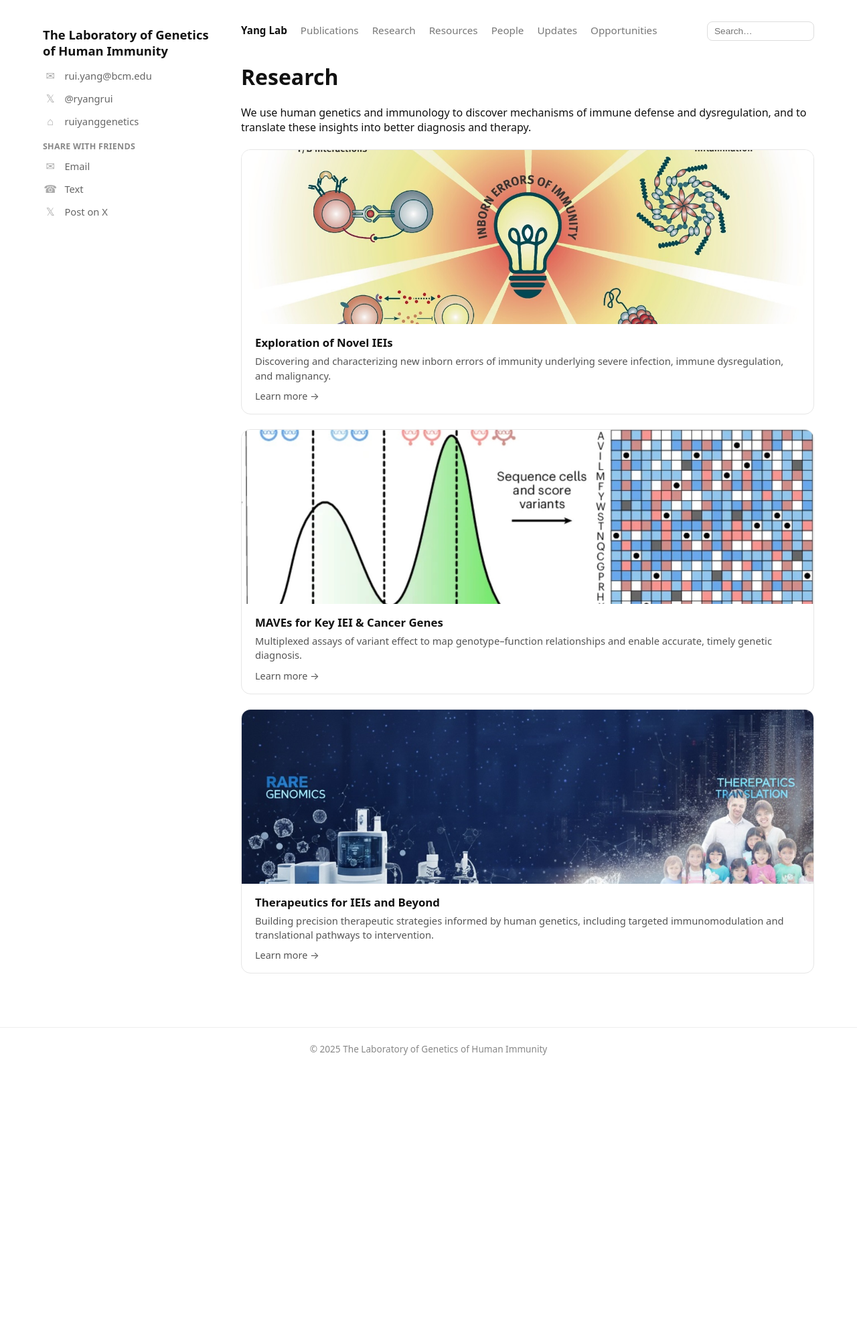
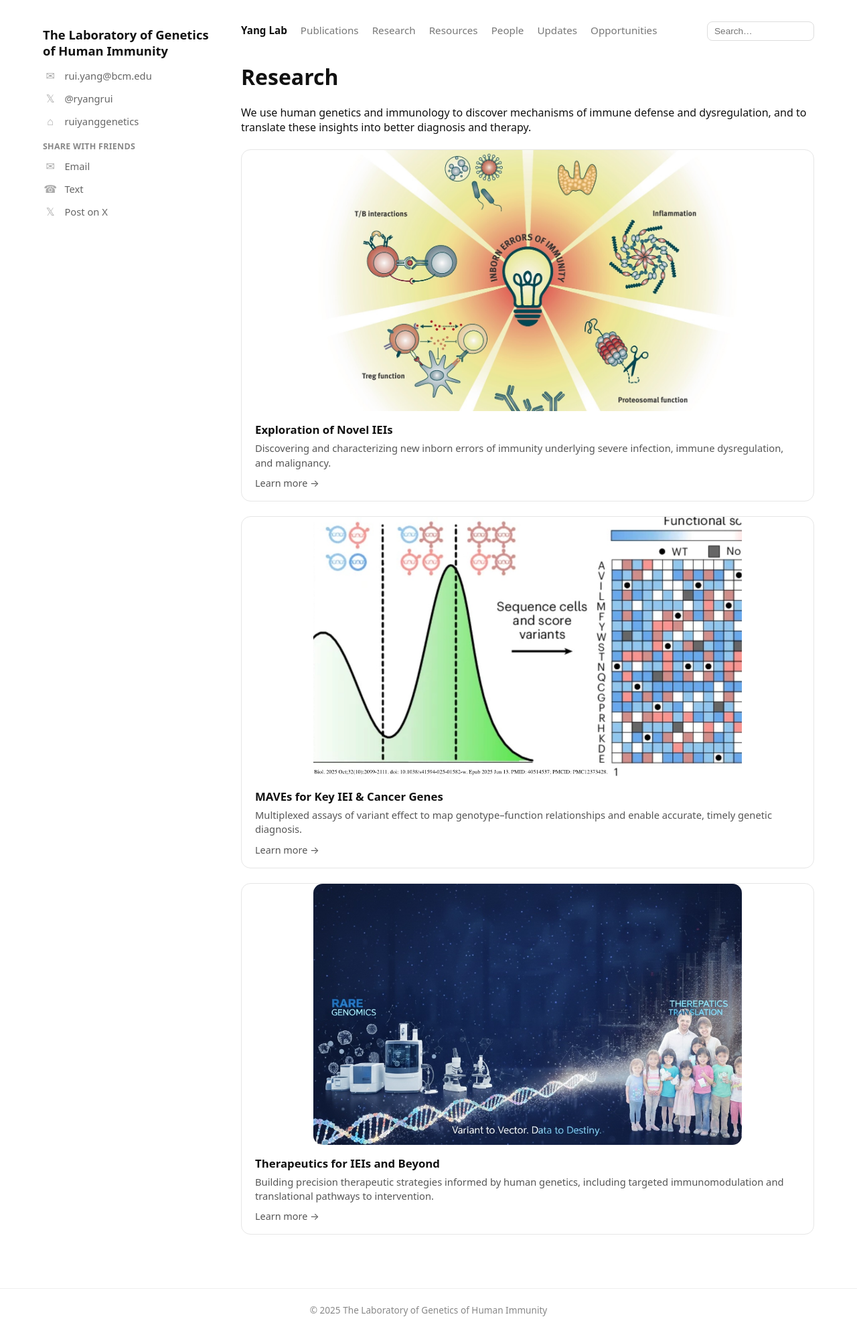
Before and after one commit to ruiyanggenetics/ghilab, a Jekyll site: the page built from research.md, in a window 1280 px wide. Shown: the whole page at 67% size. Built offline with Jekyll 4.4.1, drawn with Linux system fonts in a browser that asks for light colours; before the commit the page ends 1598 px from its top, so only the background shows below that.

Commit message:
Update style.css

```diff
--- a/assets/style.css
+++ b/assets/style.css
@@ -428,7 +428,7 @@ main {
   display: block;
   border: 1px solid #e6e6e6;
   border-radius: 14px;
-  overflow: hidden; /* keeps image rounded */
+  overflow: hidden; /* keeps the card rounded */
   background: #fff;
   transition: background 0.15s ease, transform 0.1s ease;
 }
@@ -438,11 +438,14 @@ main {
   transform: translateY(-1px);
 }
 
+/* Narrower + taller image (desktop) */
 .research-card.research-card-vertical img{
-  width: 100%;
-  height: 260px;         /* bigger image */
-  object-fit: cover;     /* fills nicely */
+  width: 75%;            /* ~25% narrower */
+  height: 390px;         /* 260px → +50% taller */
+  object-fit: cover;
   display: block;
+  margin: 0 auto;        /* center the narrower image */
+  border-radius: 14px;   /* optional: nice rounding on the centered image */
 }
 
 .research-card-body{
@@ -473,6 +476,16 @@ main {
   color: #111;
 }
 
+/* Mobile: full-width image, still taller */
+@media (max-width: 900px){
+  .research-card.research-card-vertical img{
+    width: 100%;
+    height: 300px;
+    margin: 0;
+    border-radius: 0; /* lets the card's overflow:hidden handle edges */
+  }
+}
+
 /* =========================
    MOBILE
    ========================= */
```
